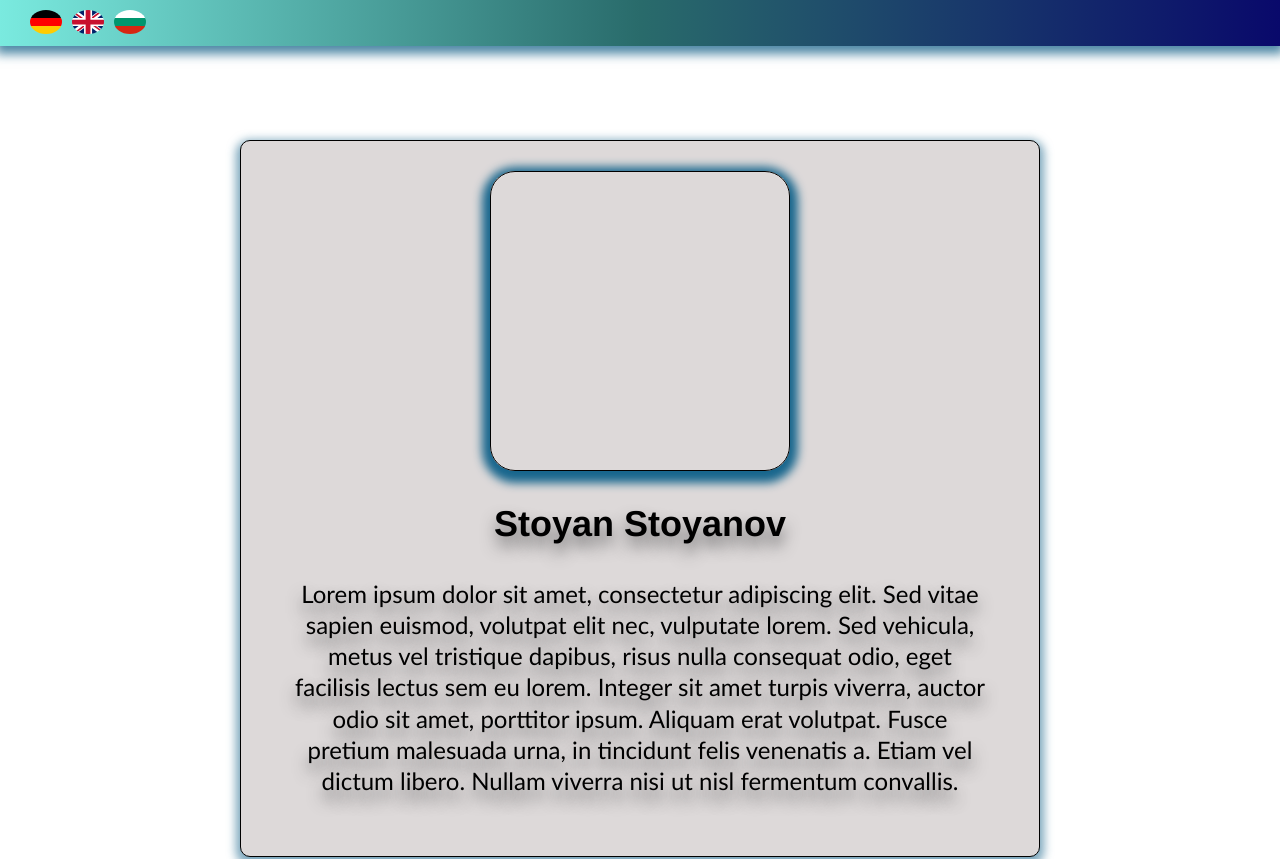
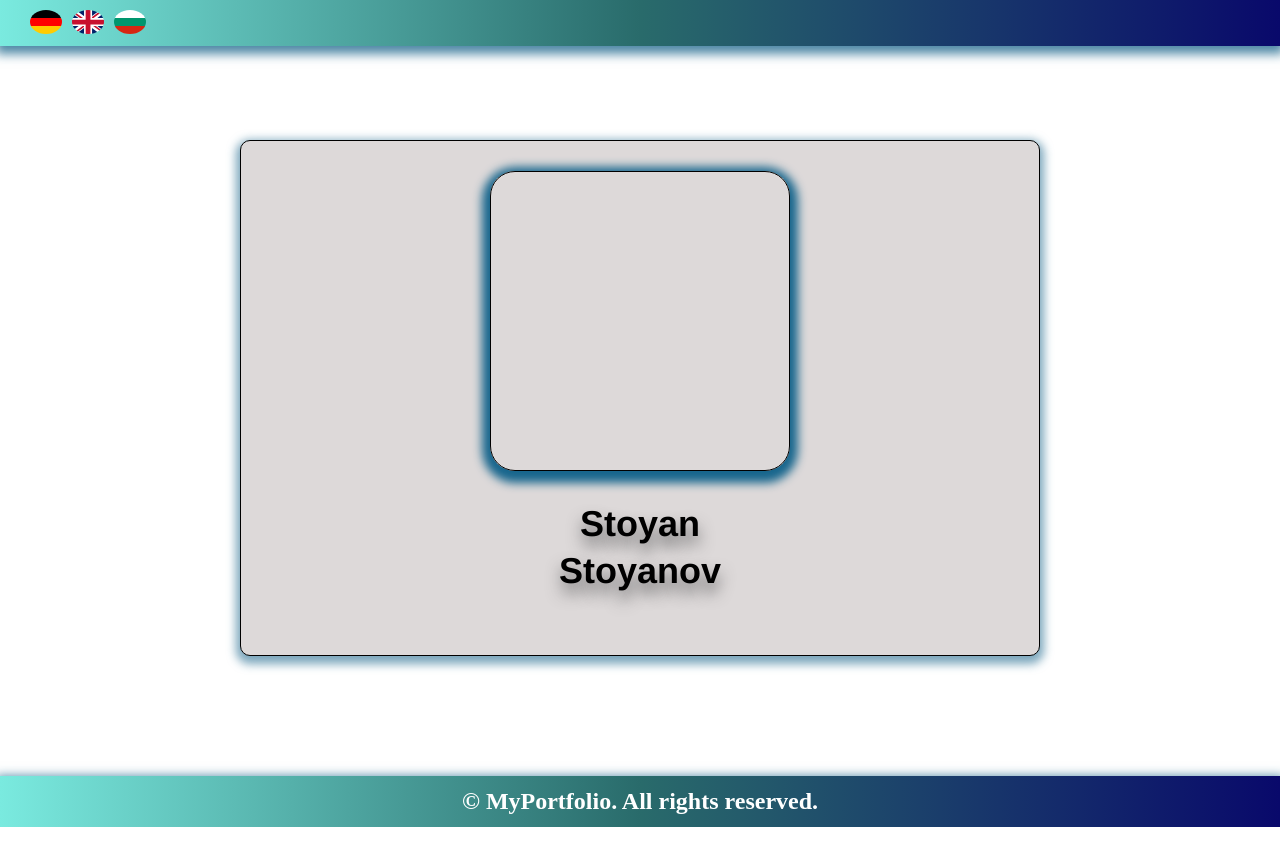
Before and after one commit to StoyanStoyanov1/MyPortfolio, a React (Create React App) app in the folder my-portfolio/: page / in a window 1280 px wide. Shown: the top 859 px of the page. After the commit the page ends 827 px from the top, so only its background shows below. Built offline with nearby package versions, Linux system fonts and the light colour scheme.

Commit message:
about me text

```diff
--- a/my-portfolio/src/components/aboutMe/AboutMe.jsx
+++ b/my-portfolio/src/components/aboutMe/AboutMe.jsx
@@ -1,5 +1,9 @@
+import translateAboutMe from "../../utils/translator/translateAboutMe"
+import { useLanguage } from "../../context/LanguageContext"
 
 export default function AboutMe () {
+    const [ language ] = useLanguage();
+
     return (
         <div className="aboutMeContainer">
             <div className="aboutMe">
@@ -7,7 +11,7 @@ export default function AboutMe () {
                     <div className='profilPicture'>
                     </div>
                     <h1>Stoyan Stoyanov</h1>
-                    <p>Lorem ipsum dolor sit amet, consectetur adipiscing elit. Sed vitae sapien euismod, volutpat elit nec, vulputate lorem. Sed vehicula, metus vel tristique dapibus, risus nulla consequat odio, eget facilisis lectus sem eu lorem. Integer sit amet turpis viverra, auctor odio sit amet, porttitor ipsum. Aliquam erat volutpat. Fusce pretium malesuada urna, in tincidunt felis venenatis a. Etiam vel dictum libero. Nullam viverra nisi ut nisl fermentum convallis.</p>
+                    <p>{translateAboutMe[language]}</p>
 
 
             </div>
--- /dev/null
+++ b/my-portfolio/src/utils/translator/translateAboutMe.js
@@ -0,0 +1,21 @@
+const translateAboutMe = {
+  en: `I have been passionate about programming since the beginning of 2023, constantly learning and improving my skills. My journey began with Python, where I mastered the basics and object-oriented programming principles. I later expanded my knowledge with JavaScript, TypeScript, React, and Node.js, building several practical projects.
+
+These projects have allowed me to gain real-world experience in application development, both in frontend and backend. Currently, I am exploring Django to enhance my ability to create full-stack web applications.
+
+I believe in continuous growth and draw inspiration from new technologies and challenges. I am seeking opportunities to apply my skills and contribute to innovative projects.`,
+
+  de: `Seit Anfang 2023 beschäftige ich mich leidenschaftlich mit Programmierung und entwickle mich kontinuierlich weiter. Meine Reise begann mit Python, wo ich die Grundlagen und die Prinzipien der objektorientierten Programmierung beherrschte. Anschließend erweiterte ich mein Wissen mit JavaScript, TypeScript, React und Node.js und realisierte mehrere praktische Projekte.
+
+Durch diese Projekte konnte ich wertvolle Praxiserfahrungen in der Anwendungsentwicklung sammeln, sowohl im Frontend als auch im Backend. Derzeit beschäftige ich mich intensiv mit Django, um meine Fähigkeiten zur Entwicklung vollständiger Webanwendungen weiter auszubauen.
+
+Ich glaube an kontinuierliches Lernen und lasse mich von neuen Technologien und Herausforderungen inspirieren. Ich suche nach Möglichkeiten, meine Fähigkeiten einzusetzen und zu innovativen Projekten beizutragen.`,
+
+  bg: `От началото на 2023 година се занимавам с програмиране, като непрекъснато се уча и усъвършенствам. Първите ми стъпки бяха с Python, където овладях основите на програмирането и принципите на обектно-ориентирания подход. Впоследствие разширих познанията си с JavaScript, TypeScript, React и Node.js, изграждайки няколко практически проекта.
+
+Работата ми по тези проекти ми помогна да придобия реален опит в разработката на приложения – както във фронтенд, така и в бекенд частта. В момента разширявам знанията си с Django, като целта ми е да усъвършенствам уменията си в изграждането на пълноценни уеб приложения.
+
+Вярвам в постоянния растеж и се вдъхновявам от новите технологии и предизвикателства. Търся възможности, където да приложа своите умения и да допринасям за иновативни проекти.`
+};
+
+export default translateAboutMe;
```
